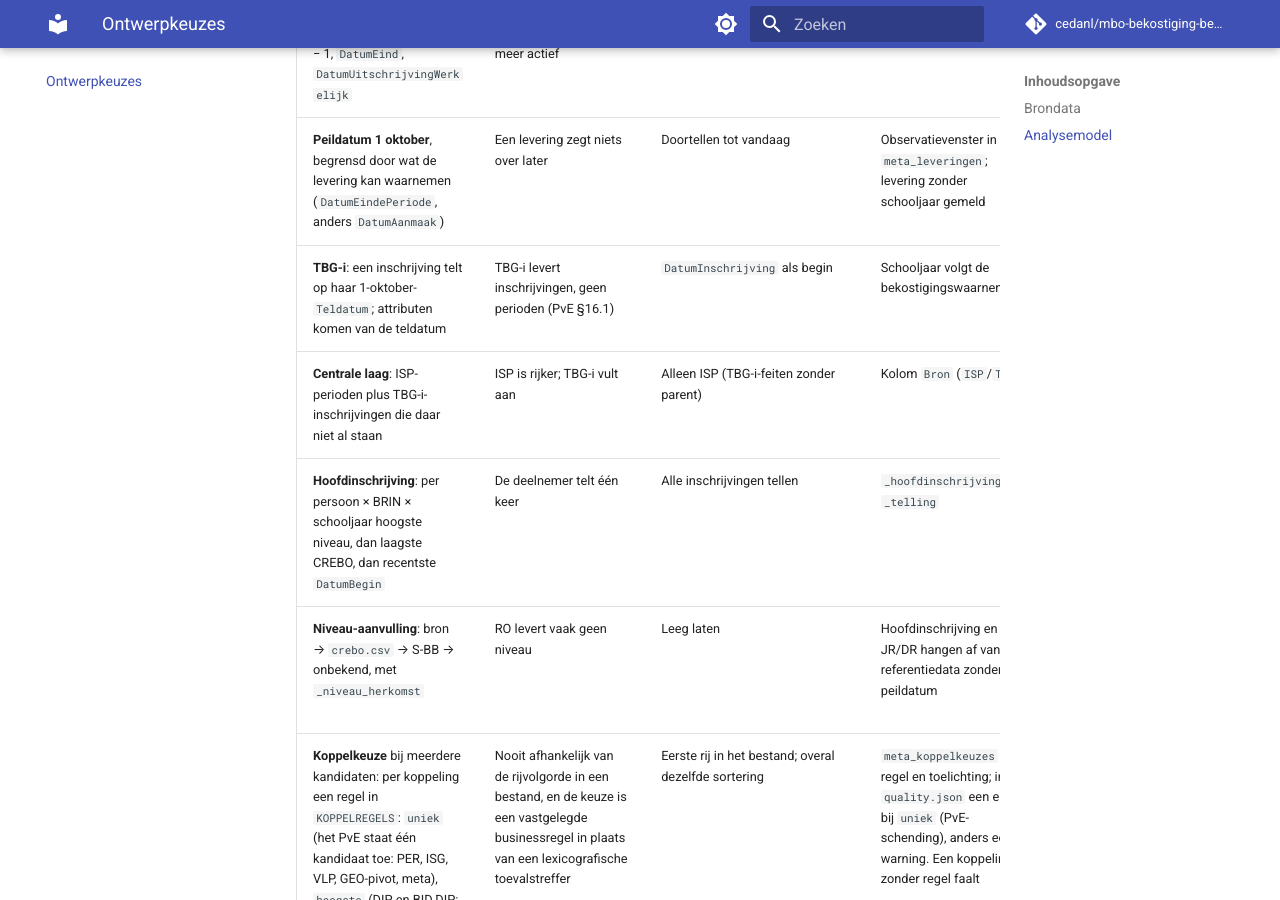
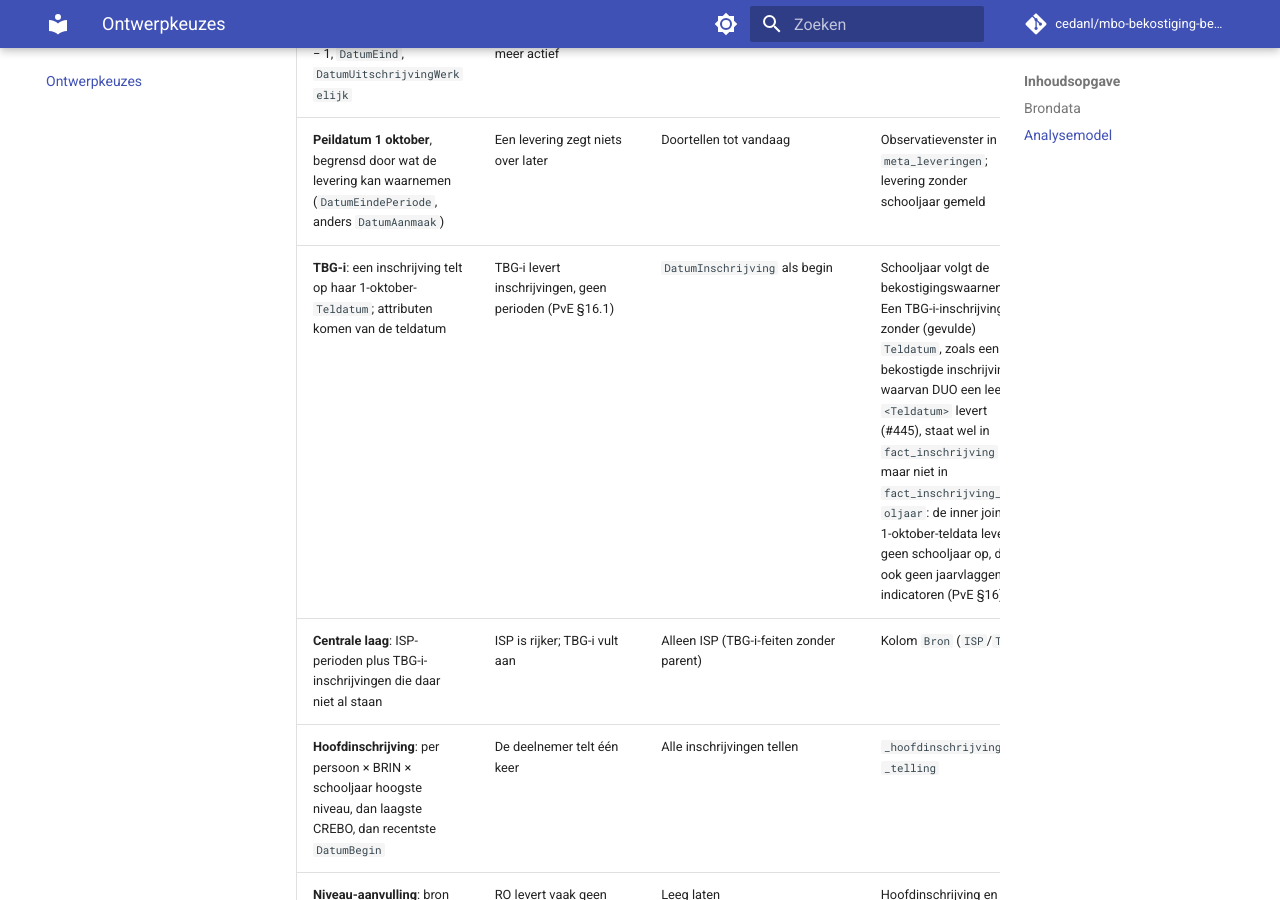
Before and after one commit to cedanl/mbo-bekostiging-bestanden, an MkDocs documentation site: the page built from docs/ontwerpkeuzes.md, in a window 1280 px wide and 900 px high, scrolled down 8246 px. Built offline with MkDocs 1.6.1 and Material for MkDocs 9.7.7, drawn with Linux system fonts in a browser that asks for light colours; comment, search, counter and statistics services are not loaded.

Commit message:
docs(#445): document that a TBG-i inschrijving without Teldatum has no schooljaar row
Refs #445

Co-Authored-By: Claude Opus 5.5 <noreply@anthropic.com>
Claude-Session: https://claude.ai/code/session_01Q6io2KmccNQxAYrCcNBic6

```diff
--- a/docs/ontwerpkeuzes.md
+++ b/docs/ontwerpkeuzes.md
@@ -59,7 +59,7 @@ bouwt verder op de brondata.
 | **Pseudonimisering met identifierdomein** (BSN ≠ ONr ≠ PGN) | Hetzelfde nummer in een ander domein is een andere persoon | Alleen het nummer hashen (valse koppelingen) | RO/TBG-i (BSN/ONr) koppelen niet aan GRONDSLAG (PGN) | `identiteit.pseudonimiseer` | #128 |
 | **Periode-einde** = vroegste van volgende `DatumBegin` − 1, `DatumEind`, `DatumUitschrijvingWerkelijk` | Een uitgeschreven inschrijving is nooit meer actief | Alleen volgende periode | Perioden overlappen niet | `perioden.voeg_periode_einde_toe` | #163 |
 | **Peildatum 1 oktober**, begrensd door wat de levering kan waarnemen (`DatumEindePeriode`, anders `DatumAanmaak`) | Een levering zegt niets over later | Doortellen tot vandaag | Observatievenster in `meta_leveringen`; levering zonder schooljaar gemeld | `schooljaar.py` | #164, #193, #211 |
-| **TBG-i**: een inschrijving telt op haar 1-oktober-`Teldatum`; attributen komen van de teldatum | TBG-i levert inschrijvingen, geen perioden (PvE §16.1) | `DatumInschrijving` als begin | Schooljaar volgt de bekostigingswaarneming | `schooljaar._tbgi_waarnemingen` | #197 |
+| **TBG-i**: een inschrijving telt op haar 1-oktober-`Teldatum`; attributen komen van de teldatum | TBG-i levert inschrijvingen, geen perioden (PvE §16.1) | `DatumInschrijving` als begin | Schooljaar volgt de bekostigingswaarneming. Een TBG-i-inschrijving zonder (gevulde) `Teldatum`, zoals een niet-bekostigde inschrijving waarvan DUO een leeg `<Teldatum>` levert (#445), staat wel in `fact_inschrijving` maar niet in `fact_inschrijving_schooljaar`: de inner join op 1-oktober-teldata levert geen schooljaar op, dus ook geen jaarvlaggen of indicatoren (PvE §16) | `schooljaar._tbgi_waarnemingen` | #197, #445 |
 | **Centrale laag**: ISP-perioden plus TBG-i-inschrijvingen die daar niet al staan | ISP is rijker; TBG-i vult aan | Alleen ISP (TBG-i-feiten zonder parent) | Kolom `Bron` (`ISP`/`TBGI`) | `inschrijvingen.tbgi_zonder_isp` | #196 |
 | **Hoofdinschrijving**: per persoon × BRIN × schooljaar hoogste niveau, dan laagste CREBO, dan recentste `DatumBegin` | De deelnemer telt één keer | Alle inschrijvingen tellen | `_hoofdinschrijving` = `_telling` | `schooljaar._voeg_hoofdinschrijving_toe` | #130 |
 | **Niveau-aanvulling**: bron → `crebo.csv` → S-BB → onbekend, met `_niveau_herkomst` | RO levert vaak geen niveau | Leeg laten | Hoofdinschrijving en JR/DR hangen af van referentiedata zonder peildatum | `enrich.py`, `opleidingsniveau.vul_niveau_aan` | #132 |
```
